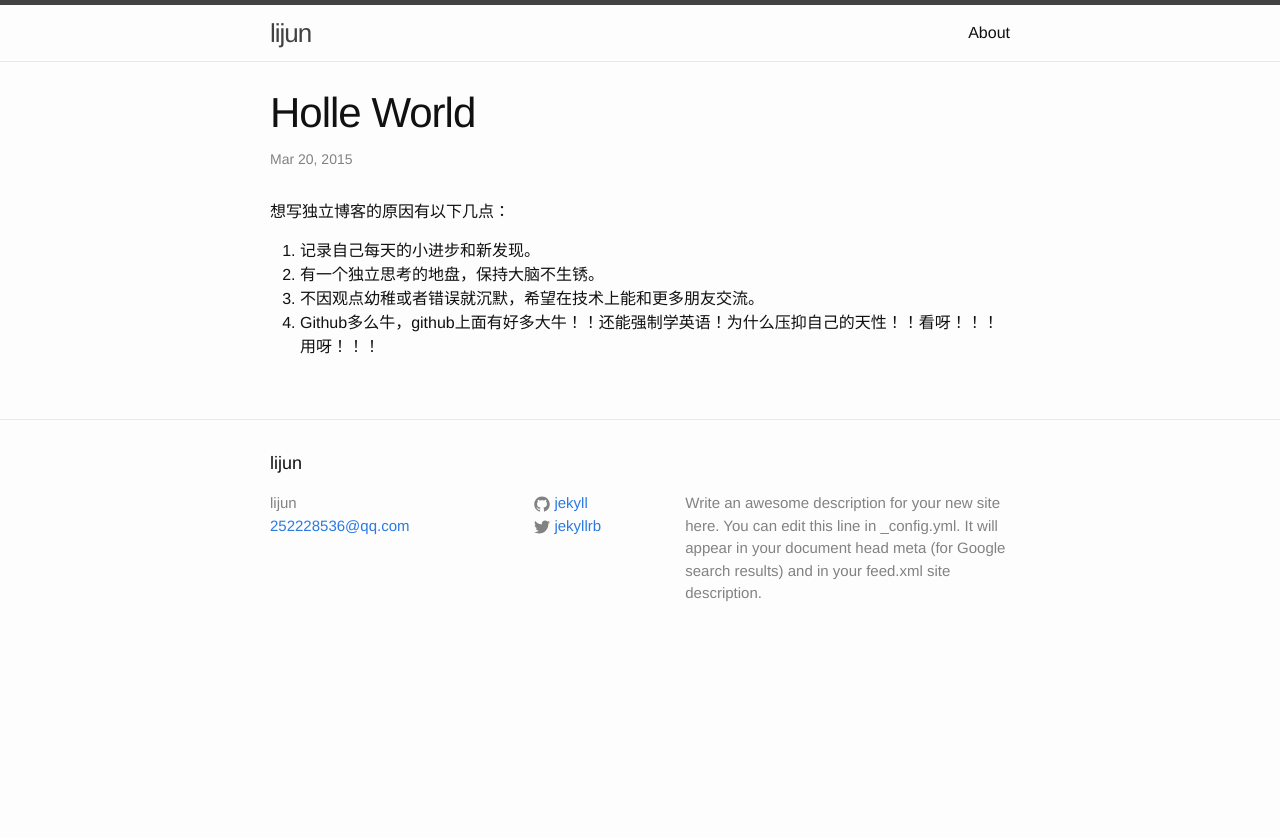
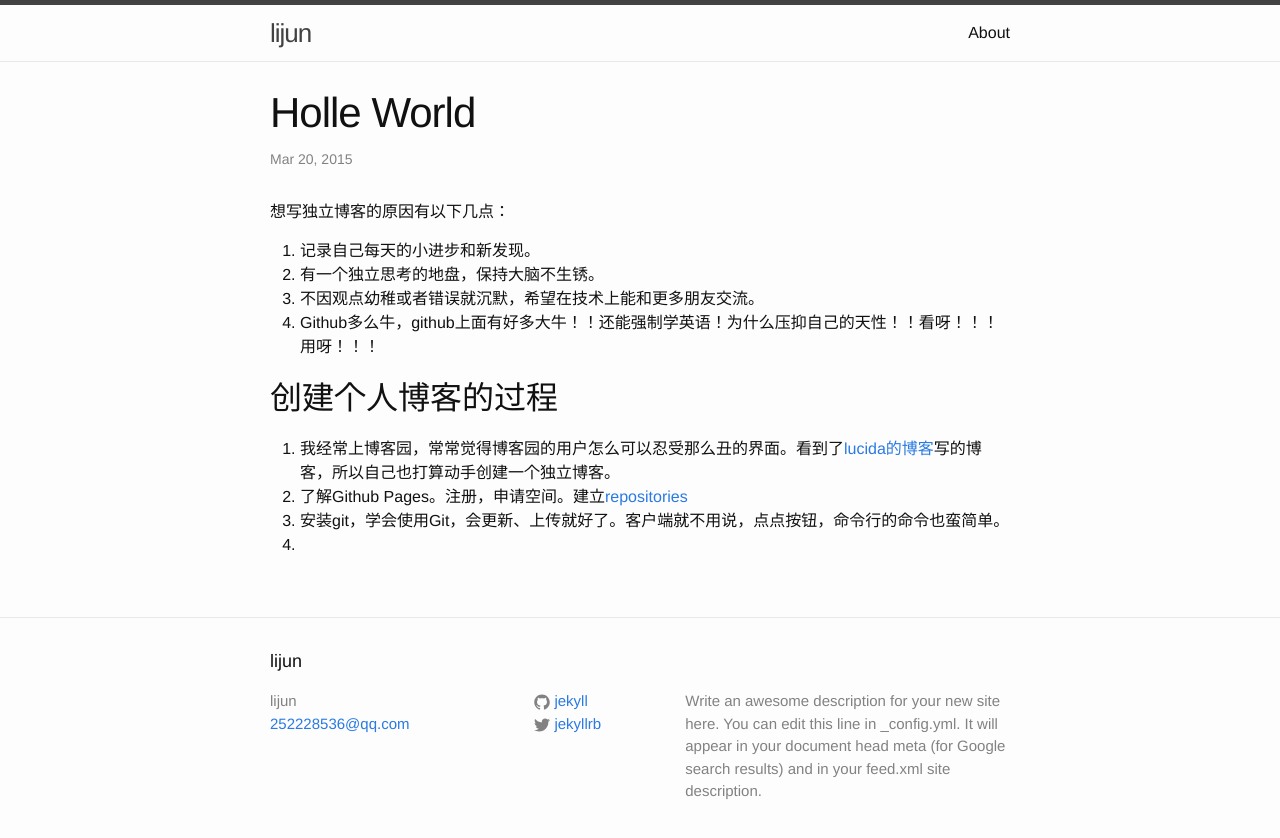
Before and after one commit to lijunsunny/blog, a Jekyll site: the page built from _posts/2015-03-20-hello-world.md, in a window 1280 px wide. Shown: the top 838 px of the page. Built offline with Jekyll 4.4.1, drawn with Linux system fonts in a browser that asks for light colours.

Commit message:
modify blog

```diff
--- a/_posts/2015-03-20-hello-world.md
+++ b/_posts/2015-03-20-hello-world.md
@@ -10,3 +10,9 @@ categories: 吐槽
 2. 有一个独立思考的地盘，保持大脑不生锈。
 3. 不因观点幼稚或者错误就沉默，希望在技术上能和更多朋友交流。
 4. Github多么牛，github上面有好多大牛！！还能强制学英语！为什么压抑自己的天性！！看呀！！！用呀！！！
+
+## 创建个人博客的过程 ##
+1. 我经常上博客园，常常觉得博客园的用户怎么可以忍受那么丑的界面。看到了[lucida的博客](http://zh.lucida.me/blog/my-first-article/)写的博客，所以自己也打算动手创建一个独立博客。
+1. 了解Github Pages。注册，申请空间。建立[repositories](http://lijunsunny.github.io/blog "李俊的博客")
+2. 安装git，学会使用Git，会更新、上传就好了。客户端就不用说，点点按钮，命令行的命令也蛮简单。
+3.
```
